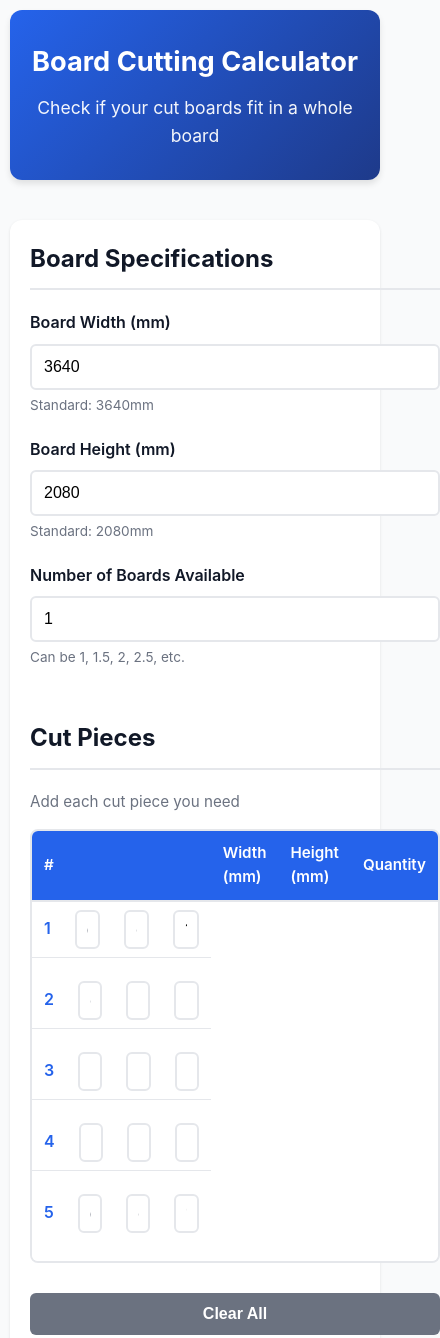
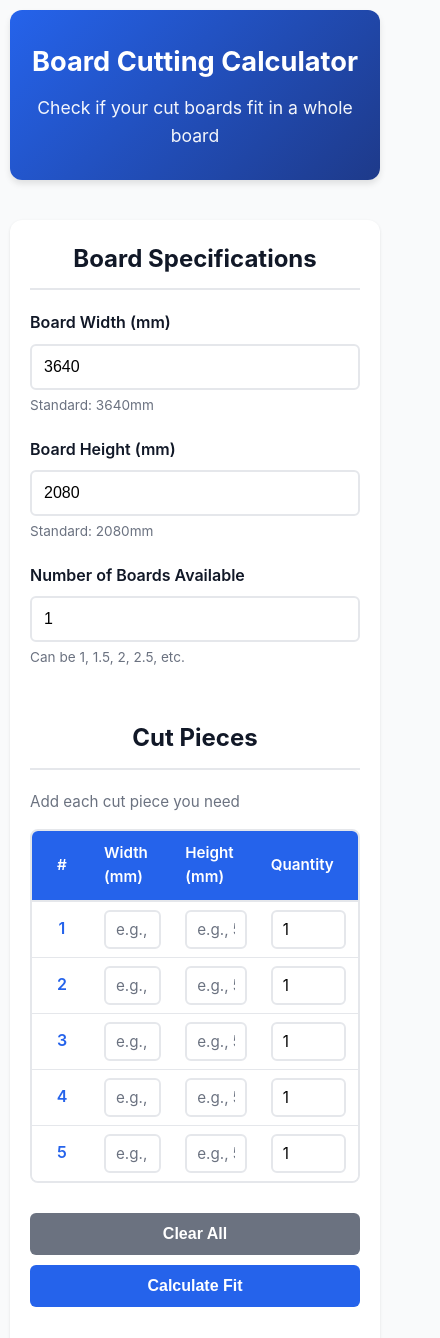
Before and after one commit to George-Lashauri/Slicing, a plain HTML site: page index.html in a window 390 px wide. Shown: the top 1338 px of the page, 440 px wide, since content can reach past the window. Drawn offline with Linux system fonts and the light colour scheme.

Commit message:
refractor code centered sections made some css changes

```diff
--- a/index.html
+++ b/index.html
@@ -15,70 +15,203 @@
 
         <main>
             <div class="layout">
-                <!-- Input Section -->
                 <section class="input-section">
+                    <!-- Board Specifications Section -->
                     <h2>Board Specifications</h2>
 
                     <div class="form-group">
                         <label for="boardWidth">Board Width (mm)</label>
-                        <input type="number" id="boardWidth" placeholder="3640" min="1" value="3640" readonly>
+                        <input
+                            type="number"
+                            id="boardWidth"
+                            placeholder="3640"
+                            min="1"
+                            value="3640"
+                            readonly
+                        >
                         <small class="form-hint">Standard: 3640mm</small>
                     </div>
 
                     <div class="form-group">
                         <label for="boardHeight">Board Height (mm)</label>
-                        <input type="number" id="boardHeight" placeholder="2080" min="1" value="2080" readonly>
+                        <input
+                            type="number"
+                            id="boardHeight"
+                            placeholder="2080"
+                            min="1"
+                            value="2080"
+                            readonly
+                        >
                         <small class="form-hint">Standard: 2080mm</small>
                     </div>
 
                     <div class="form-group">
                         <label for="numBoards">Number of Boards Available</label>
-                        <input type="number" id="numBoards" placeholder="e.g., 1" min="0.5" step="0.5" value="1">
+                        <input
+                            type="number"
+                            id="numBoards"
+                            placeholder="e.g., 1"
+                            min="0.5"
+                            step="0.5"
+                            value="1"
+                        >
                         <small class="form-hint">Can be 1, 1.5, 2, 2.5, etc.</small>
                     </div>
 
-                    <h2 style="margin-top: 30px;">Cut Pieces</h2>
+                    <!-- Cut Pieces Section -->
+                    <h2 class="section-spacing">Cut Pieces</h2>
                     <p class="instruction">Add each cut piece you need</p>
+
                     <div class="cuts-table-wrapper">
                         <table class="cuts-table">
                             <thead>
                                 <tr>
-                                    <th>#</th>
-                                    <th>Width (mm)</th>
-                                    <th>Height (mm)</th>
-                                    <th>Quantity</th>
+                                    <th class="col-number">#</th>
+                                    <th class="col-width">Width (mm)</th>
+                                    <th class="col-height">Height (mm)</th>
+                                    <th class="col-quantity">Quantity</th>
                                 </tr>
                             </thead>
                             <tbody id="cutsList">
                                 <tr class="cut-row">
                                     <td class="cut-number">1</td>
-                                    <td><input type="number" class="cut-width" placeholder="e.g., 1000" min="1"></td>
-                                    <td><input type="number" class="cut-height" placeholder="e.g., 500" min="1"></td>
-                                    <td><input type="number" class="cut-quantity" placeholder="1" min="1" value="1"></td>
+                                    <td>
+                                        <input
+                                            type="number"
+                                            class="cut-width"
+                                            placeholder="e.g., 1000"
+                                            min="1"
+                                        >
+                                    </td>
+                                    <td>
+                                        <input
+                                            type="number"
+                                            class="cut-height"
+                                            placeholder="e.g., 500"
+                                            min="1"
+                                        >
+                                    </td>
+                                    <td>
+                                        <input
+                                            type="number"
+                                            class="cut-quantity"
+                                            placeholder="1"
+                                            min="1"
+                                            value="1"
+                                        >
+                                    </td>
                                 </tr>
                                 <tr class="cut-row">
                                     <td class="cut-number">2</td>
-                                    <td><input type="number" class="cut-width" placeholder="e.g., 1000" min="1"></td>
-                                    <td><input type="number" class="cut-height" placeholder="e.g., 500" min="1"></td>
-                                    <td><input type="number" class="cut-quantity" placeholder="1" min="1" value="1"></td>
+                                    <td>
+                                        <input
+                                            type="number"
+                                            class="cut-width"
+                                            placeholder="e.g., 1000"
+                                            min="1"
+                                        >
+                                    </td>
+                                    <td>
+                                        <input
+                                            type="number"
+                                            class="cut-height"
+                                            placeholder="e.g., 500"
+                                            min="1"
+                                        >
+                                    </td>
+                                    <td>
+                                        <input
+                                            type="number"
+                                            class="cut-quantity"
+                                            placeholder="1"
+                                            min="1"
+                                            value="1"
+                                        >
+                                    </td>
                                 </tr>
                                 <tr class="cut-row">
                                     <td class="cut-number">3</td>
-                                    <td><input type="number" class="cut-width" placeholder="e.g., 1000" min="1"></td>
-                                    <td><input type="number" class="cut-height" placeholder="e.g., 500" min="1"></td>
-                                    <td><input type="number" class="cut-quantity" placeholder="1" min="1" value="1"></td>
+                                    <td>
+                                        <input
+                                            type="number"
+                                            class="cut-width"
+                                            placeholder="e.g., 1000"
+                                            min="1"
+                                        >
+                                    </td>
+                                    <td>
+                                        <input
+                                            type="number"
+                                            class="cut-height"
+                                            placeholder="e.g., 500"
+                                            min="1"
+                                        >
+                                    </td>
+                                    <td>
+                                        <input
+                                            type="number"
+                                            class="cut-quantity"
+                                            placeholder="1"
+                                            min="1"
+                                            value="1"
+                                        >
+                                    </td>
                                 </tr>
                                 <tr class="cut-row">
                                     <td class="cut-number">4</td>
-                                    <td><input type="number" class="cut-width" placeholder="e.g., 1000" min="1"></td>
-                                    <td><input type="number" class="cut-height" placeholder="e.g., 500" min="1"></td>
-                                    <td><input type="number" class="cut-quantity" placeholder="1" min="1" value="1"></td>
+                                    <td>
+                                        <input
+                                            type="number"
+                                            class="cut-width"
+                                            placeholder="e.g., 1000"
+                                            min="1"
+                                        >
+                                    </td>
+                                    <td>
+                                        <input
+                                            type="number"
+                                            class="cut-height"
+                                            placeholder="e.g., 500"
+                                            min="1"
+                                        >
+                                    </td>
+                                    <td>
+                                        <input
+                                            type="number"
+                                            class="cut-quantity"
+                                            placeholder="1"
+                                            min="1"
+                                            value="1"
+                                        >
+                                    </td>
                                 </tr>
                                 <tr class="cut-row">
                                     <td class="cut-number">5</td>
-                                    <td><input type="number" class="cut-width" placeholder="e.g., 1000" min="1"></td>
-                                    <td><input type="number" class="cut-height" placeholder="e.g., 500" min="1"></td>
-                                    <td><input type="number" class="cut-quantity" placeholder="1" min="1" value="1"></td>
+                                    <td>
+                                        <input
+                                            type="number"
+                                            class="cut-width"
+                                            placeholder="e.g., 1000"
+                                            min="1"
+                                        >
+                                    </td>
+                                    <td>
+                                        <input
+                                            type="number"
+                                            class="cut-height"
+                                            placeholder="e.g., 500"
+                                            min="1"
+                                        >
+                                    </td>
+                                    <td>
+                                        <input
+                                            type="number"
+                                            class="cut-quantity"
+                                            placeholder="1"
+                                            min="1"
+                                            value="1"
+                                        >
+                                    </td>
                                 </tr>
                             </tbody>
                         </table>
@@ -91,7 +224,7 @@
                 </section>
             </div>
 
-            <!-- Canvas Section for Visualization -->
+            <!-- Visualization Section -->
             <section class="visualization-section">
                 <h2>Board Layout Visualization</h2>
                 <canvas id="boardCanvas" width="800" height="400"></canvas>
--- a/styles.css
+++ b/styles.css
@@ -1,3 +1,6 @@
+/* ============================================
+   RESET & BASE STYLES
+   ============================================ */
 * {
     margin: 0;
     padding: 0;
@@ -25,12 +28,32 @@ body {
     line-height: 1.6;
 }
 
+/* ============================================
+   LAYOUT & CONTAINER
+   ============================================ */
 .container {
     max-width: 1400px;
     margin: 0 auto;
     padding: 20px;
 }
 
+.layout {
+    display: flex;
+    justify-content: center;
+    margin-bottom: 40px;
+}
+
+main {
+    background: var(--surface);
+    border-radius: 12px;
+    padding: 30px;
+    box-shadow: 0 1px 3px rgba(0, 0, 0, 0.1);
+    margin-bottom: 30px;
+}
+
+/* ============================================
+   HEADER
+   ============================================ */
 header {
     text-align: center;
     margin-bottom: 40px;
@@ -52,39 +75,38 @@ header .subtitle {
     opacity: 0.95;
 }
 
-main {
-    background: var(--surface);
-    border-radius: 12px;
-    padding: 30px;
-    box-shadow: 0 1px 3px rgba(0, 0, 0, 0.1);
-    margin-bottom: 30px;
-}
-
-.layout {
-    display: grid;
-    grid-template-columns: 1fr 1fr;
-    gap: 40px;
-    margin-bottom: 40px;
-}
-
+/* ============================================
+   TYPOGRAPHY
+   ============================================ */
 h2 {
     font-size: 1.5em;
     margin-bottom: 20px;
     color: var(--text-primary);
     border-bottom: 2px solid var(--border);
     padding-bottom: 10px;
+    text-align: center;
 }
 
-.input-section,
-.results-section {
-    display: flex;
-    flex-direction: column;
+.section-spacing {
+    margin-top: 30px;
 }
 
 .instruction {
     color: var(--text-secondary);
     font-size: 0.95em;
     margin-bottom: 15px;
+}
+
+/* ============================================
+   INPUT SECTION
+   ============================================ */
+.input-section,
+.results-section {
+    display: flex;
+    flex-direction: column;
+    max-width: 800px;
+    width: 100%;
+    margin: 0 auto;
 }
 
 .form-group {
@@ -107,18 +129,6 @@ h2 {
     transition: all 0.3s ease;
 }
 
-/* Remove number input arrows from Board Specifications */
-.form-group input[type="number"]::-webkit-outer-spin-button,
-.form-group input[type="number"]::-webkit-inner-spin-button {
-    -webkit-appearance: none;
-    margin: 0;
-}
-
-.form-group input[type="number"] {
-    appearance: textfield;
-    -moz-appearance: textfield;
-}
-
 .form-group input:focus {
     outline: none;
     border-color: var(--primary-color);
@@ -133,13 +143,24 @@ h2 {
     font-weight: 400;
 }
 
-#cutsList {
-    display: flex;
-    flex-direction: column;
-    gap: 15px;
-    margin-bottom: 20px;
+/* Remove number input arrows */
+.form-group input[type="number"]::-webkit-outer-spin-button,
+.form-group input[type="number"]::-webkit-inner-spin-button,
+.cuts-table input[type="number"]::-webkit-outer-spin-button,
+.cuts-table input[type="number"]::-webkit-inner-spin-button {
+    -webkit-appearance: none;
+    margin: 0;
 }
 
+.form-group input[type="number"],
+.cuts-table input[type="number"] {
+    appearance: textfield;
+    -moz-appearance: textfield;
+}
+
+/* ============================================
+   CUTS TABLE
+   ============================================ */
 .cuts-table-wrapper {
     margin-bottom: 20px;
     border: 2px solid var(--border);
@@ -160,10 +181,21 @@ h2 {
 
 .cuts-table th {
     padding: 10px 12px;
-    text-align: left;
     font-weight: 600;
     font-size: 0.95em;
     border-bottom: 2px solid var(--border);
+}
+
+/* Table header alignment - match input fields */
+.cuts-table th.col-number {
+    text-align: center;
+    width: 60px;
+}
+
+.cuts-table th.col-width,
+.cuts-table th.col-height,
+.cuts-table th.col-quantity {
+    text-align: left;
 }
 
 .cuts-table tbody tr {
@@ -181,16 +213,17 @@ h2 {
 
 .cuts-table td {
     padding: 8px 12px;
+    text-align: center;
 }
 
 .cut-number {
     font-weight: 600;
     color: var(--primary-color);
-    width: 30px;
     text-align: center;
+    width: 60px;
 }
 
-.cuts-table input {
+.cuts-table td input {
     width: 100%;
     padding: 8px 10px;
     border: 2px solid var(--border);
@@ -198,68 +231,23 @@ h2 {
     font-size: 0.95em;
     transition: all 0.3s ease;
     font-family: inherit;
+    text-align: left;
 }
 
-/* Remove number input arrows */
-.cuts-table input[type="number"]::-webkit-outer-spin-button,
-.cuts-table input[type="number"]::-webkit-inner-spin-button {
-    -webkit-appearance: none;
-    margin: 0;
-}
-
-.cuts-table input[type="number"] {
-    appearance: textfield;
-    -moz-appearance: textfield;
-}
-
-.cuts-table input:focus {
+.cuts-table td input:focus {
     outline: none;
     border-color: var(--primary-color);
     box-shadow: 0 0 0 3px rgba(37, 99, 235, 0.1);
     background-color: #f0f9ff;
 }
 
-.cuts-table input::placeholder {
+.cuts-table td input::placeholder {
     color: var(--text-secondary);
 }
 
-.cut-item {
-    display: grid;
-    grid-template-columns: 1fr 1fr 80px 40px;
-    gap: 10px;
-    align-items: flex-end;
-}
-
-.cut-item input {
-    padding: 10px;
-    border: 2px solid var(--border);
-    border-radius: 6px;
-    font-size: 0.95em;
-    transition: all 0.3s ease;
-}
-
-.cut-item input:focus {
-    outline: none;
-    border-color: var(--primary-color);
-    box-shadow: 0 0 0 3px rgba(37, 99, 235, 0.1);
-}
-
-.btn-remove {
-    background-color: var(--danger-color);
-    color: white;
-    border: none;
-    border-radius: 6px;
-    font-size: 1.2em;
-    cursor: pointer;
-    padding: 10px;
-    transition: background-color 0.3s ease;
-    font-weight: bold;
-}
-
-.btn-remove:hover {
-    background-color: #dc2626;
-}
-
+/* ============================================
+   BUTTONS
+   ============================================ */
 .button-group {
     display: flex;
     gap: 10px;
@@ -296,7 +284,36 @@ h2 {
     background-color: #4b5563;
 }
 
-/* Results Section */
+/* ============================================
+   VISUALIZATION SECTION
+   ============================================ */
+.visualization-section {
+    background: var(--surface);
+    border-radius: 12px;
+    padding: 30px;
+    box-shadow: 0 1px 3px rgba(0, 0, 0, 0.1);
+}
+
+#boardCanvas {
+    border: 2px solid var(--border);
+    border-radius: 8px;
+    background-color: #fafafa;
+    display: block;
+    margin: 20px auto;
+    max-width: 100%;
+    height: auto;
+}
+
+.canvas-info {
+    text-align: center;
+    color: var(--text-secondary);
+    font-size: 0.9em;
+    margin-top: 10px;
+}
+
+/* ============================================
+   RESULTS SECTION (for future use)
+   ============================================ */
 .result-status {
     padding: 20px;
     border-radius: 8px;
@@ -386,36 +403,12 @@ h2 {
     font-size: 1.1em;
 }
 
-/* Visualization Section */
-.visualization-section {
-    background: var(--surface);
-    border-radius: 12px;
-    padding: 30px;
-    box-shadow: 0 1px 3px rgba(0, 0, 0, 0.1);
-}
-
-#boardCanvas {
-    border: 2px solid var(--border);
-    border-radius: 8px;
-    background-color: #fafafa;
-    display: block;
-    margin: 20px auto;
-    max-width: 100%;
-    height: auto;
-}
-
-.canvas-info {
-    text-align: center;
-    color: var(--text-secondary);
-    font-size: 0.9em;
-    margin-top: 10px;
-}
-
-/* Responsive Design */
+/* ============================================
+   RESPONSIVE DESIGN
+   ============================================ */
 @media (max-width: 1024px) {
     .layout {
-        grid-template-columns: 1fr;
-        gap: 30px;
+        justify-content: center;
     }
 
     header h1 {
@@ -444,10 +437,6 @@ h2 {
         font-size: 1.7em;
     }
 
-    .cut-item {
-        grid-template-columns: 1fr;
-    }
-
     .button-group {
         flex-direction: column;
     }
@@ -462,7 +451,9 @@ h2 {
     }
 }
 
-/* Scrollbar Styling */
+/* ============================================
+   SCROLLBAR STYLING
+   ============================================ */
 ::-webkit-scrollbar {
     width: 8px;
 }
```
